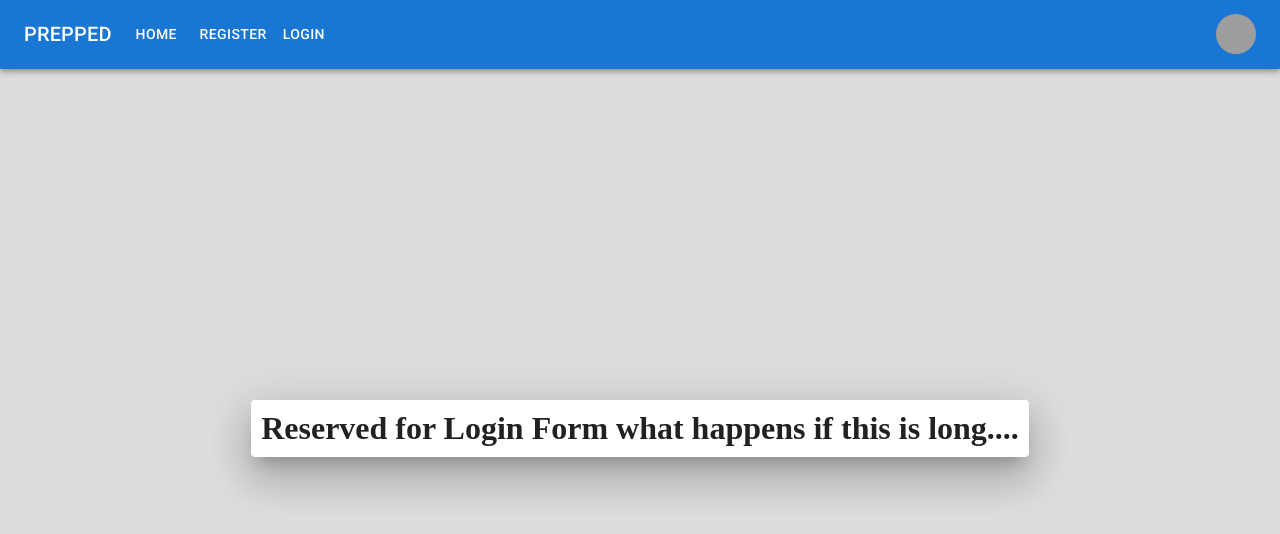
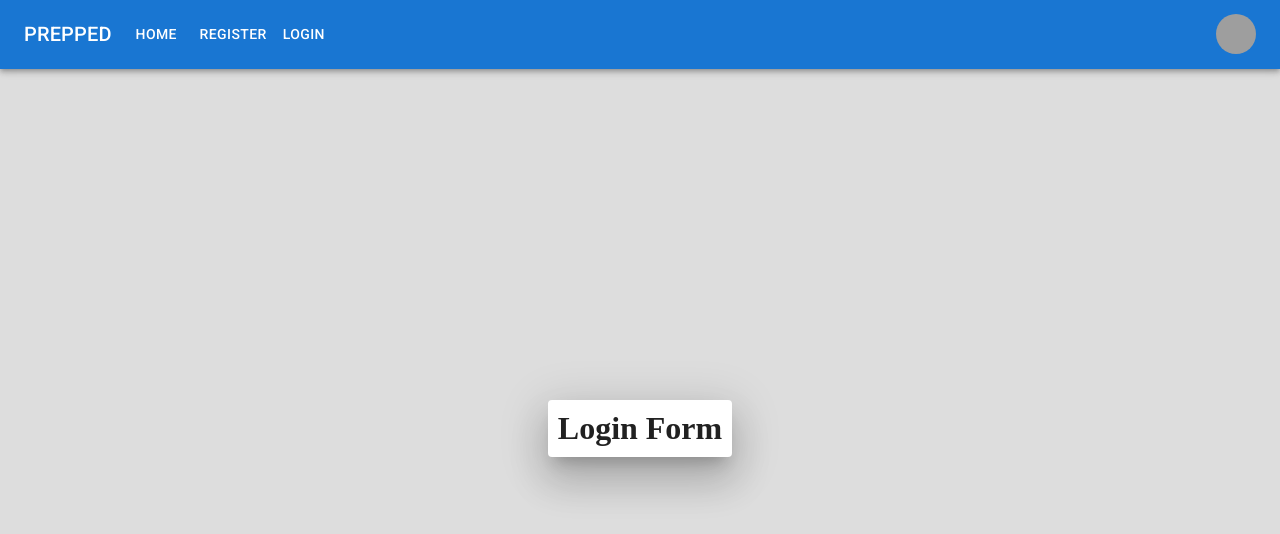
Before and after one commit to cpalmer-atx/prepped, a React (Create React App) app in the folder client/: page /login in a window 1280 px wide. Shown: the top 534 px of the page. Built offline with nearby package versions, Linux system fonts and the light colour scheme; grey boxes are pictures that could not be loaded.

Commit message:
Login page now imports form for cleaner implementation

```diff
--- a/client/src/components/Login.js
+++ b/client/src/components/Login.js
@@ -1,14 +1,7 @@
-import styled from '@emotion/styled';
-import { Paper, Grid } from '@mui/material';
-import { Box, padding } from '@mui/system';
+import { Grid } from '@mui/material';
+import LoginForm from './LoginForm';
 import '../App.css';
 
-
-const Item = styled(Paper)( () => ({
-    backgroundColor: '#fff',
-    padding: 10,
-    textAlign: 'center'
-}));
 
 const Login = () => {
   return (
@@ -21,12 +14,7 @@ const Login = () => {
         justifyContent="center"
         style={{ minHeight: '90vh'}}
       >
-          <Item
-            xs={10}
-            elevation={24}
-          >
-              <h1>Reserved for Login Form what happens if this is long....</h1>
-          </Item>
+          <LoginForm />
       </Grid>
   );
 }
```
